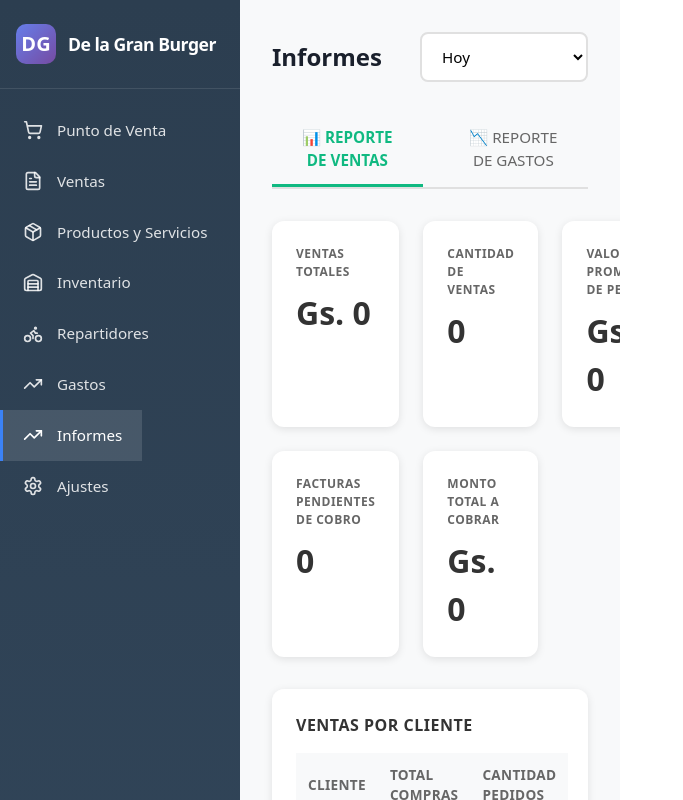
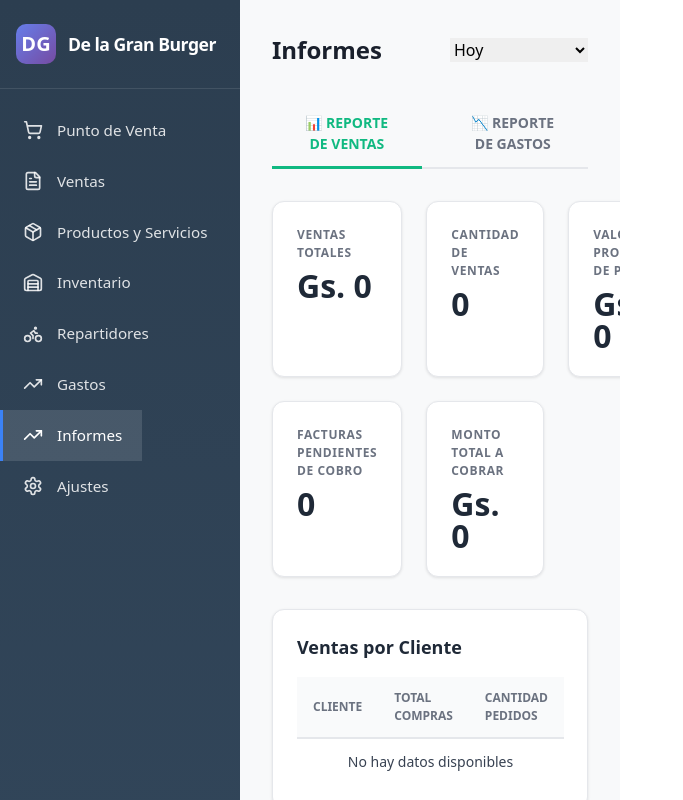
Before and after one commit to pedrocortti-cmd/sg-19d2f05f-f37b-44a8-8c08-37609d3831df-1771622501, a Next.js app: page / in a window 1280 px wide. Both pictures are taken after a click on the button "Informes". Shown: the whole page, without its empty margins (0-683 px from the left). Built offline with nearby package versions, Linux system fonts and the light colour scheme.

Commit message:
fix(reports): Correct pendingCount to pendingInvoices property name

```diff
--- a/src/components/pos/Reports.tsx
+++ b/src/components/pos/Reports.tsx
@@ -273,53 +273,44 @@ export function Reports({ sales, products }: ReportsProps) {
 
       {/* Tarjetas de métricas principales */}
       <div className="reports-metrics-grid">
-        {/* Tarjeta 1: Ventas Totales */}
         <div className="reports-metric-card">
-          <div className="reports-metric-label">
-            Ventas Totales
-          </div>
-          <div className="reports-metric-value">
-            Gs. {metrics.totalSales.toLocaleString()}
+          <div className="reports-metric-content">
+            <h3 className="reports-metric-label">Ventas Totales</h3>
+            <p className="reports-metric-value">
+              Gs. {metrics.totalSales.toLocaleString()}
+            </p>
           </div>
         </div>
 
-        {/* Tarjeta 2: Cantidad de Ventas */}
         <div className="reports-metric-card">
-          <div className="reports-metric-label">
-            Cantidad de Ventas
-          </div>
-          <div className="reports-metric-value">
-            {metrics.salesCount}
+          <div className="reports-metric-content">
+            <h3 className="reports-metric-label">Cantidad de Ventas</h3>
+            <p className="reports-metric-value">{metrics.salesCount}</p>
           </div>
         </div>
 
-        {/* Tarjeta 3: Valor Promedio */}
         <div className="reports-metric-card">
-          <div className="reports-metric-label">
-            Valor Promedio de Pedido
-          </div>
-          <div className="reports-metric-value">
-            Gs. {metrics.averageOrderValue.toLocaleString()}
+          <div className="reports-metric-content">
+            <h3 className="reports-metric-label">Valor Promedio de Pedido</h3>
+            <p className="reports-metric-value">
+              Gs. {metrics.averageOrderValue.toLocaleString()}
+            </p>
           </div>
         </div>
 
-        {/* Tarjeta 4: Facturas Pendientes */}
         <div className="reports-metric-card">
-          <div className="reports-metric-label">
-            Facturas Pendientes de Cobro
-          </div>
-          <div className="reports-metric-value">
-            {metrics.pendingInvoices}
+          <div className="reports-metric-content">
+            <h3 className="reports-metric-label">Facturas Pendientes de Cobro</h3>
+            <p className="reports-metric-value">{metrics.pendingInvoices}</p>
           </div>
         </div>
 
-        {/* Tarjeta 5: Monto Total a Cobrar */}
         <div className="reports-metric-card">
-          <div className="reports-metric-label">
-            Monto Total a Cobrar
-          </div>
-          <div className="reports-metric-value">
-            Gs. {metrics.totalPending.toLocaleString()}
+          <div className="reports-metric-content">
+            <h3 className="reports-metric-label">Monto Total a Cobrar</h3>
+            <p className="reports-metric-value">
+              Gs. {metrics.totalPending.toLocaleString()}
+            </p>
           </div>
         </div>
       </div>
--- a/src/styles/pos.css
+++ b/src/styles/pos.css
@@ -1354,198 +1354,248 @@
   margin-top: 1rem;
 }
 
-/* ========================================
-   MÓDULO DE INFORMES - REPORTS
-   ======================================== */
+/* ============================================
+   REPORTS MODULE - INFORMES
+   ============================================ */
 
 .reports-container {
-  padding: 2rem;
-  max-width: 100%;
-  overflow-x: hidden;
-  background: #f8f9fa;
+  padding: 2rem !important;
+  max-width: 1400px !important;
+  margin: 0 auto !important;
+  width: 100% !important;
 }
 
 .reports-header {
-  display: flex;
-  justify-content: space-between;
-  align-items: center;
-  margin-bottom: 2rem;
-  flex-wrap: wrap;
-  gap: 1rem;
-}
-
+  display: flex !important;
+  justify-content: space-between !important;
+  align-items: center !important;
+  margin-bottom: 2rem !important;
+  gap: 1rem !important;
+}
+
+.reports-title {
+  font-size: 1.875rem !important;
+  font-weight: 700 !important;
+  color: #1f2937 !important;
+  margin: 0 !important;
+}
+
+.reports-date-filter {
+  padding: 0.5rem 1rem !important;
+  border: 1px solid #d1d5db !important;
+  border-radius: 0.5rem !important;
+  font-size: 0.875rem !important;
+  background: white !important;
+  cursor: pointer !important;
+  transition: all 0.2s !important;
+}
+
+.reports-date-filter:hover {
+  border-color: #10b981 !important;
+  box-shadow: 0 0 0 3px rgba(16, 185, 129, 0.1) !important;
+}
+
+.reports-date-filter:focus {
+  outline: none !important;
+  border-color: #10b981 !important;
+  box-shadow: 0 0 0 3px rgba(16, 185, 129, 0.1) !important;
+}
+
+/* CRITICAL: Metrics Grid Container - Forces horizontal layout */
+.reports-metrics-grid {
+  display: grid !important;
+  grid-template-columns: repeat(3, 1fr) !important;
+  gap: 1.5rem !important;
+  margin-bottom: 2rem !important;
+  width: 100% !important;
+}
+
+/* Individual Metric Card */
+.reports-metric-card {
+  background: white !important;
+  border: 1px solid #e5e7eb !important;
+  border-radius: 12px !important;
+  padding: 1.5rem !important;
+  box-shadow: 0 1px 3px rgba(0, 0, 0, 0.1) !important;
+  transition: all 0.2s !important;
+  min-height: 120px !important;
+}
+
+.reports-metric-card:hover {
+  box-shadow: 0 4px 6px rgba(0, 0, 0, 0.1) !important;
+  transform: translateY(-2px) !important;
+}
+
+/* Metric Card Content - Internal flex for stacking title/value */
+.reports-metric-content {
+  display: flex !important;
+  flex-direction: column !important;
+  gap: 0.5rem !important;
+}
+
+.reports-metric-label {
+  font-size: 0.75rem !important;
+  font-weight: 600 !important;
+  text-transform: uppercase !important;
+  color: #6b7280 !important;
+  letter-spacing: 0.05em !important;
+  margin: 0 !important;
+}
+
+.reports-metric-value {
+  font-size: 2rem !important;
+  font-weight: 700 !important;
+  color: #1f2937 !important;
+  margin: 0 !important;
+  line-height: 1 !important;
+}
+
+/* Responsive: Adjust grid columns on smaller screens */
+@media (max-width: 1200px) {
+  .reports-metrics-grid {
+    grid-template-columns: repeat(2, 1fr) !important;
+  }
+}
+
+@media (max-width: 768px) {
+  .reports-metrics-grid {
+    grid-template-columns: 1fr !important;
+  }
+
+  .reports-container {
+    padding: 1rem !important;
+  }
+
+  .reports-header {
+    flex-direction: column !important;
+    align-items: flex-start !important;
+  }
+}
+
+/* Tabs for report type selection */
 .reports-tabs {
-  display: flex;
-  gap: 1rem;
-  border-bottom: 2px solid #e0e0e0;
-  margin-bottom: 2rem;
+  display: flex !important;
+  gap: 1rem !important;
+  margin-bottom: 2rem !important;
+  border-bottom: 2px solid #e5e7eb !important;
+  padding-bottom: 0 !important;
 }
 
 .reports-tab {
-  padding: 0.75rem 1.5rem;
-  background: none;
-  border: none;
-  border-bottom: 3px solid transparent;
-  cursor: pointer;
-  font-size: 0.95rem;
-  color: #666;
-  transition: all 0.3s ease;
+  padding: 0.75rem 1.5rem !important;
+  background: none !important;
+  border: none !important;
+  border-bottom: 3px solid transparent !important;
+  cursor: pointer !important;
+  font-size: 0.875rem !important;
+  font-weight: 600 !important;
+  color: #6b7280 !important;
+  transition: all 0.2s !important;
+  margin-bottom: -2px !important;
 }
 
 .reports-tab:hover {
-  color: #333;
-  background: #f5f5f5;
+  color: #10b981 !important;
+  background: rgba(16, 185, 129, 0.05) !important;
 }
 
 .reports-tab.active {
-  color: #10b981;
-  border-bottom-color: #10b981;
-  font-weight: 600;
-}
-
-/* GRID DE MÉTRICAS - LAYOUT HORIZONTAL */
-.reports-metrics-grid {
-  display: grid;
-  grid-template-columns: repeat(auto-fit, minmax(280px, 1fr));
-  gap: 1.5rem;
-  margin-bottom: 2rem;
-}
-
-/* Asegurar que en pantallas grandes se vean 3 columnas arriba */
-@media (min-width: 1200px) {
-  .reports-metrics-grid {
-    grid-template-columns: repeat(3, 1fr);
-  }
-
-  .reports-metric-card:nth-child(4),
-  .reports-metric-card:nth-child(5) {
-    grid-column: span 1;
-  }
-}
-
-/* TARJETAS DE MÉTRICAS */
-.reports-metric-card {
-  background: white;
-  padding: 1.5rem;
-  border-radius: 12px;
-  box-shadow: 0 2px 8px rgba(0,0,0,0.1);
-  transition: transform 0.2s ease, box-shadow 0.2s ease;
-}
-
-.reports-metric-card:hover {
-  transform: translateY(-2px);
-  box-shadow: 0 4px 12px rgba(0,0,0,0.15);
-}
-
-.reports-metric-label {
-  font-size: 0.75rem;
-  text-transform: uppercase;
-  letter-spacing: 0.5px;
-  color: #666;
-  margin-bottom: 0.5rem;
-  font-weight: 600;
-}
-
-.reports-metric-value {
-  font-size: 2rem;
-  font-weight: 700;
-  color: #333;
-  margin: 0;
-}
-
-/* TABLAS */
+  color: #10b981 !important;
+  border-bottom-color: #10b981 !important;
+}
+
+/* Tables Section */
+.reports-tables-section {
+  display: flex !important;
+  flex-direction: column !important;
+  gap: 2rem !important;
+  margin-bottom: 2rem !important;
+}
+
 .reports-table-container {
-  background: white;
-  padding: 1.5rem;
-  border-radius: 12px;
-  box-shadow: 0 2px 8px rgba(0,0,0,0.1);
-  margin-bottom: 1.5rem;
-  overflow-x: auto;
+  background: white !important;
+  border: 1px solid #e5e7eb !important;
+  border-radius: 12px !important;
+  padding: 1.5rem !important;
+  box-shadow: 0 1px 3px rgba(0, 0, 0, 0.1) !important;
 }
 
 .reports-table-title {
-  font-size: 1rem;
-  font-weight: 700;
-  text-transform: uppercase;
-  letter-spacing: 0.5px;
-  color: #333;
-  margin-bottom: 1rem;
+  font-size: 1.125rem !important;
+  font-weight: 700 !important;
+  color: #1f2937 !important;
+  margin: 0 0 1rem 0 !important;
 }
 
 .reports-table {
-  width: 100%;
-  border-collapse: collapse;
+  width: 100% !important;
+  border-collapse: collapse !important;
 }
 
 .reports-table thead {
-  background: #f8f9fa;
+  background: #f9fafb !important;
 }
 
 .reports-table th {
-  padding: 0.75rem;
-  text-align: left;
-  font-size: 0.85rem;
-  font-weight: 600;
-  color: #666;
-  text-transform: uppercase;
-  letter-spacing: 0.3px;
-  border-bottom: 2px solid #e0e0e0;
+  padding: 0.75rem 1rem !important;
+  text-align: left !important;
+  font-size: 0.75rem !important;
+  font-weight: 600 !important;
+  text-transform: uppercase !important;
+  color: #6b7280 !important;
+  border-bottom: 2px solid #e5e7eb !important;
 }
 
 .reports-table td {
-  padding: 0.75rem;
-  border-bottom: 1px solid #f0f0f0;
-  color: #333;
+  padding: 0.75rem 1rem !important;
+  font-size: 0.875rem !important;
+  color: #374151 !important;
+  border-bottom: 1px solid #f3f4f6 !important;
 }
 
 .reports-table tbody tr:hover {
-  background: #f8f9fa;
-}
-
-/* BOTÓN DESCARGA */
-.reports-download-btn {
-  display: inline-flex;
-  align-items: center;
-  gap: 0.5rem;
-  background: #10b981;
-  color: white;
-  padding: 1rem 2rem;
-  border: none;
-  border-radius: 8px;
-  font-size: 1rem;
-  font-weight: 600;
-  cursor: pointer;
-  transition: all 0.3s ease;
-  box-shadow: 0 2px 8px rgba(16, 185, 129, 0.3);
-}
-
-.reports-download-btn:hover {
-  background: #059669;
-  transform: translateY(-2px);
-  box-shadow: 0 4px 12px rgba(16, 185, 129, 0.4);
-}
-
-.reports-download-btn:active {
-  transform: translateY(0);
-}
-
-/* SELECTOR DE FECHA */
-.reports-date-selector {
-  padding: 0.75rem 1rem;
-  border: 2px solid #e0e0e0;
-  border-radius: 8px;
-  font-size: 0.95rem;
-  background: white;
-  cursor: pointer;
-  transition: border-color 0.3s ease;
-}
-
-.reports-date-selector:hover {
-  border-color: #10b981;
-}
-
-.reports-date-selector:focus {
-  outline: none;
-  border-color: #10b981;
-  box-shadow: 0 0 0 3px rgba(16, 185, 129, 0.1);
-}
+  background: #f9fafb !important;
+}
+
+.reports-table tbody tr:last-child td {
+  border-bottom: none !important;
+}
+
+.reports-no-data {
+  padding: 2rem !important;
+  text-align: center !important;
+  color: #9ca3af !important;
+  font-size: 0.875rem !important;
+}
+
+/* Download Button */
+.reports-download-section {
+  display: flex !important;
+  justify-content: flex-end !important;
+  padding-top: 1rem !important;
+}
+
+.reports-download-button {
+  padding: 0.75rem 1.5rem !important;
+  background: #10b981 !important;
+  color: white !important;
+  border: none !important;
+  border-radius: 0.5rem !important;
+  font-size: 0.875rem !important;
+  font-weight: 600 !important;
+  cursor: pointer !important;
+  transition: all 0.2s !important;
+  display: inline-flex !important;
+  align-items: center !important;
+  gap: 0.5rem !important;
+}
+
+.reports-download-button:hover {
+  background: #059669 !important;
+  transform: translateY(-1px) !important;
+  box-shadow: 0 4px 6px rgba(16, 185, 129, 0.4) !important;
+}
+
+.reports-download-button:active {
+  transform: translateY(0) !important;
+}
```
Also changed, not shown: 4 other files (tests, documents, lock files or other folders).
